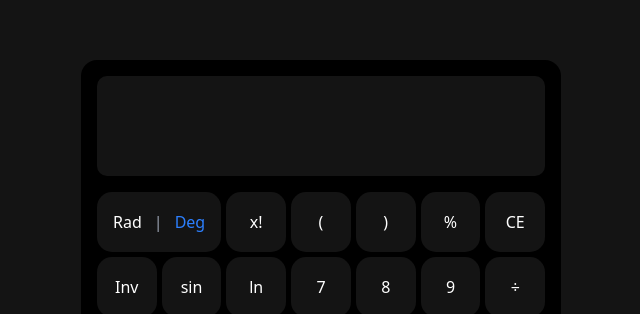
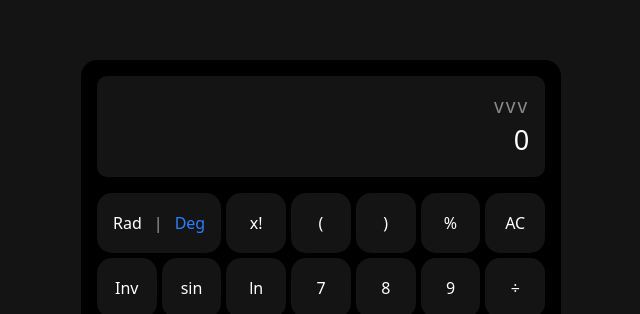
Before and after one commit to madiha-m/react_js, a React (Vite) app in the folder calculator/: page / in a window 1280 px wide. Shown: the part 106-420 px from the top of the page, without its empty margins (319-959 px from the left). Built offline with nearby package versions, Linux system fonts and the light colour scheme.

Commit message:
The result/display sectionfunctionality applied

```diff
--- a/calculator/src/components/calculator.jsx
+++ b/calculator/src/components/calculator.jsx
@@ -8,7 +8,7 @@ const Calculator = () => {
     "(",
     ")",
     "%",
-    "CE",
+    "AC",
     "Inv",
     "sin",
     "ln",
@@ -41,6 +41,7 @@ const Calculator = () => {
 
   const [showResult, setShowResult] = useState(false);
   const [display, setDisplay] = useState("");
+  const [result, setResult] = useState("");
   const [isRad, setIsRad] = useState(false);
 
   const maxLimit = 15;
@@ -60,33 +61,42 @@ const Calculator = () => {
 
   function handleButton(value) {
     setShowResult(false);
-    if (value === "AC") setDisplay("");
-    else if (value === "C") setDisplay(display.slice(0, -1));
+    if (value === "AC") setDisplay(display.slice(0, -1));
     else if (isOperator(value)) {
       if (display == "" || isOperator(display[display.length - 1])) return;
       setDisplay(display + value);
     } else if (value === "=") calculateResult();
     else if (value === "Rad | Deg") {
       setIsRad(!isRad);
-    } else if (display.length >= maxLimit)
+    } else if (display.length >= maxLimit) {
       alert(`maximum characters allowed : ${maxLimit}`);
-    else setDisplay(display + value);
+    } else {
+      if (display === "0" || display === "") {
+        setDisplay(value);
+      } else if (display === "Error") {
+        setDisplay(value);
+      } else setDisplay(display + value);
+    }
   }
 
   function isOperator(char) {
     return ["*", "/", "%"].includes(char);
   }
 
-  const operationClass =
+  // const operationClass =
+  //   "text-[1.2rem] tracking-[2px] flex gap-[5px] items-center text-[rgba(255,255,255,0.5)] justify-end";
+  // const resultClass = "text-[1.7rem] text-white";
+
+  const resultClass =
     "text-[1.2rem] tracking-[2px] flex gap-[5px] items-center text-[rgba(255,255,255,0.5)] justify-end";
-  const resultClass = "text-[1.7rem]";
+  const operationClass = "text-[1.7rem] text-white";
 
   return (
     <div className="min-w-[320px] bg-black flex flex-col gap-4 p-4 rounded-2xl">
       <div className="overflow-x-auto bg-[#141414] min-h-[100px] flex items-end justify-end flex-col p-4 rounded-[10px]">
-        <div className={`${showResult ? resultClass : operationClass}`}>
-          {display}
-        </div>
+        <div className={resultClass}>vvv</div>
+        {/* <div className={`${showResult ? operationClass : operationClass}`}> */}
+        <div className={operationClass}>{display || "0"}</div>
       </div>
       <div className="grid grid-cols-[repeat(7,1fr)] gap-[0.3rem]">
         {keys.map((item, index) => (
```
